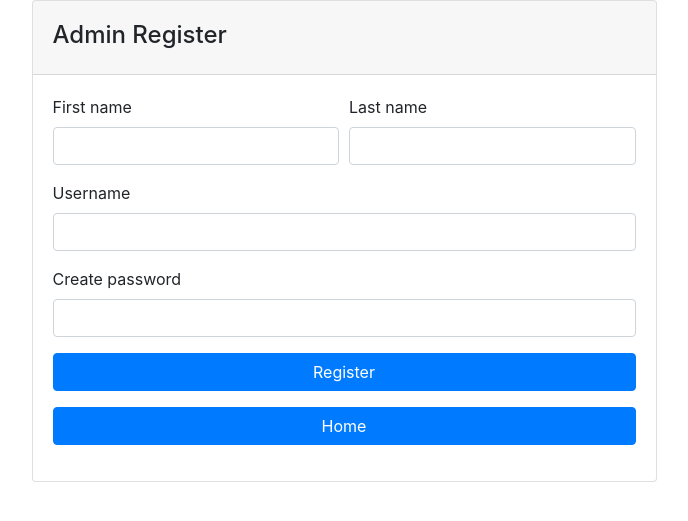
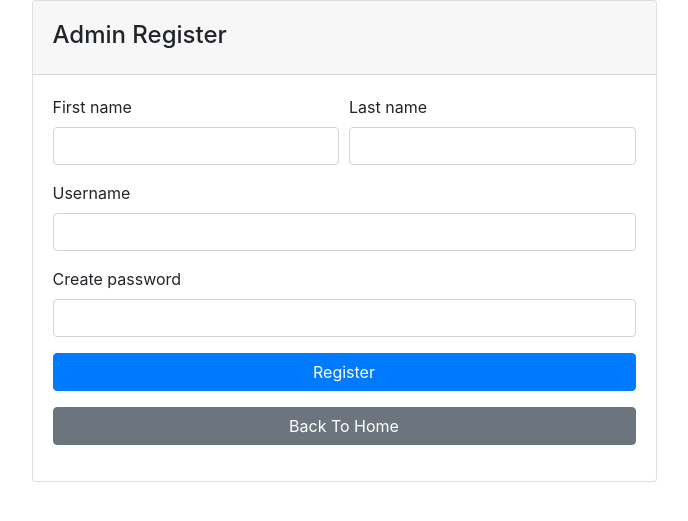
Before and after one commit to sagar3s/Hospital_Manaement_System, a Django app: template templates/admin_signup.html in a window 1280 px wide. Shown: the top 521 px of the page, without its empty margins (296-984 px from the left). Run offline with Django 3.2, Linux system fonts and the light colour scheme; the template is opened without the code that fills it, so the values that code supplies are empty; some libraries are stand-ins or nearby versions.

Commit message:
Back to home button works now

```diff
--- a/templates/admin_signup.html
+++ b/templates/admin_signup.html
@@ -1,7 +1,7 @@
 
   <link href="//maxcdn.bootstrapcdn.com/bootstrap/4.0.0/css/bootstrap.min.css" rel="stylesheet" id="bootstrap-css">
-<script src="//maxcdn.bootstrapcdn.com/bootstrap/4.0.0/js/bootstrap.min.js"></script>
-<script src="//cdnjs.cloudflare.com/ajax/libs/jquery/3.2.1/jquery.min.js"></script>
+<script src="{static 'js/bootstrap.min.js' %}"></script>
+<script src="{static 'js/jquery/3.2.1/jquery.min.js' %}"></script>
 <!------ Include the above in your HEAD tag ---------->
 
 <link rel="stylesheet" href="https://use.fontawesome.com/releases/v5.0.8/css/all.css">
@@ -18,7 +18,7 @@
   {% load widget_tweaks %}
   <form method="post" action="">
       {% csrf_token %}
-          {{form.as_p}}
+
 	<div class="form-row">
 		<div class="col form-group">
 			<label>First name </label>
@@ -40,7 +40,7 @@
     <div class="form-group">
         <button type="submit" class="btn btn-primary btn-block"> Register  </button>
     </div> <!-- form-group// -->
-    <div class="form-group">
-      <button type="submit" class="btn btn-primary btn-block"> Home  </button>
-  </div> <!-- form-group// -->
+    <a href="{% url 'home' %}" class="btn btn-secondary btn-user btn-block">
+      Back To Home
+  </a>
 </form>
```
